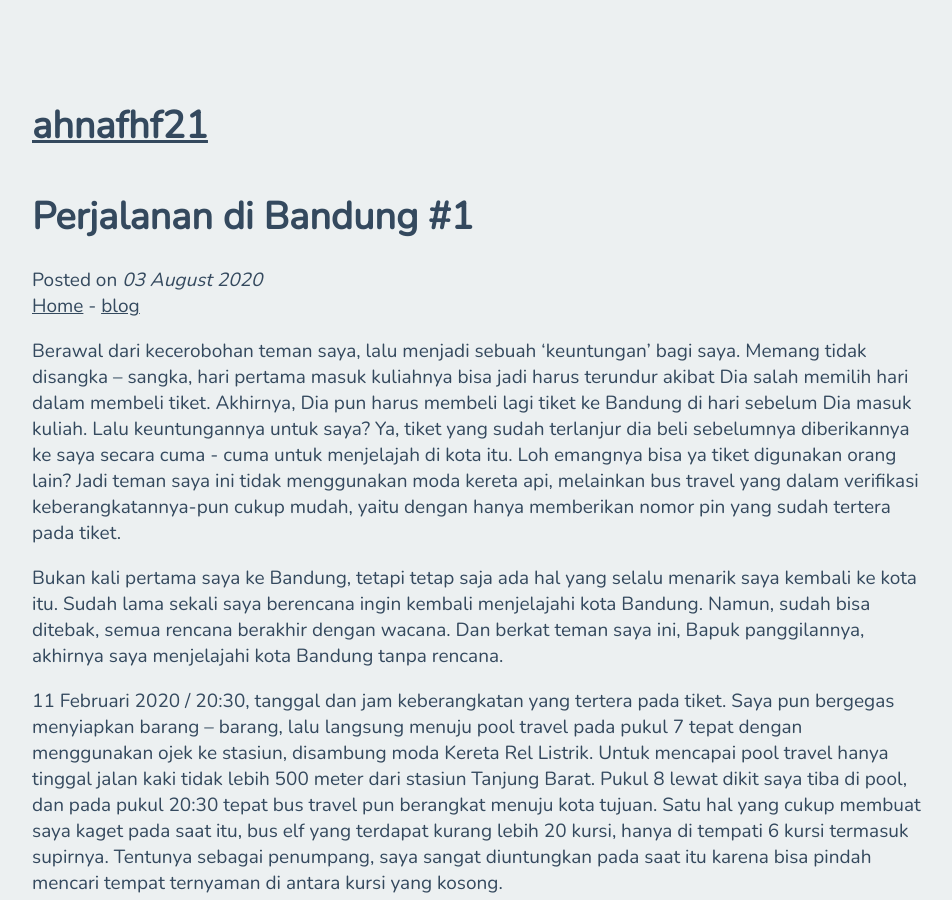
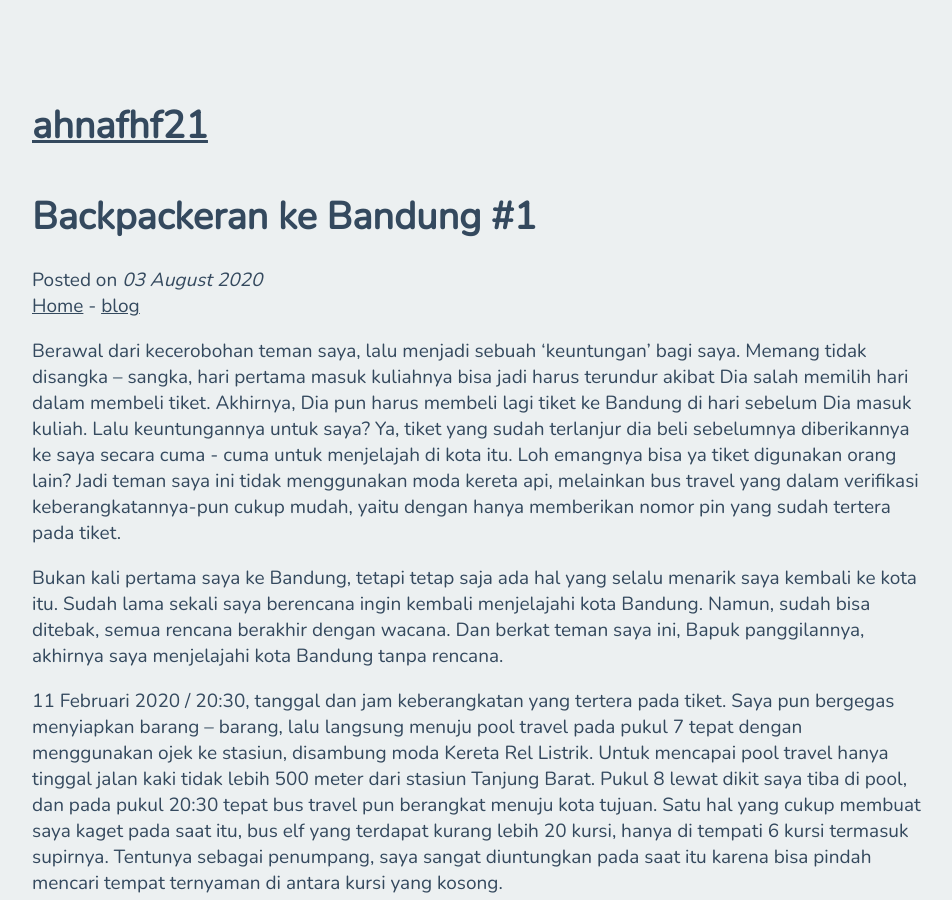
Before and after one commit to ahnafhf21/ahnafhf21.github.io, a Jekyll site: the page built from _posts/2020-06-26-bandung-satu.markdown, in a window 1280 px wide and 900 px high. Shown: the whole window, without its empty margins (160-1112 px from the left). Built offline with Jekyll 4.4.1, drawn with Linux system fonts in a browser that asks for light colours.

Commit message:
new post

```diff
--- a/_posts/2020-06-26-bandung-satu.markdown
+++ b/_posts/2020-06-26-bandung-satu.markdown
@@ -1,6 +1,6 @@
 ---
 layout: default
-title:  "Perjalanan di Bandung #1"
+title:  "Backpackeran ke Bandung #1"
 date:   2020-08-3 11:23:00 +0700
 category: blog
 tags: [cerita, perjalanan, bandung]
```
